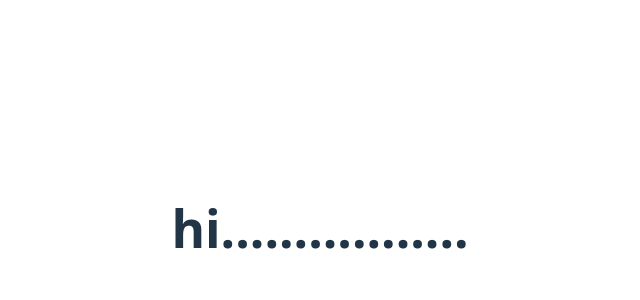
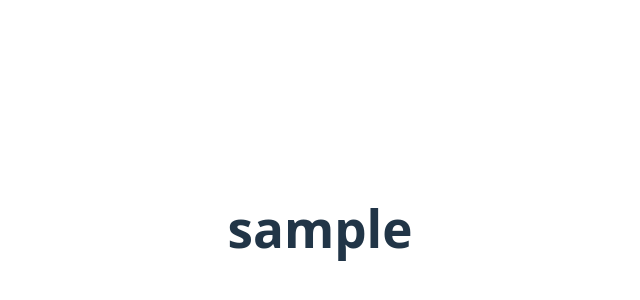
Before and after one commit to Gokul007638/ANZRepo, a React (Vite) app: page / in a window 1280 px wide. Shown: the part 172-472 px from the top of the page, without its empty margins (320-960 px from the left). Built offline with nearby package versions, Linux system fonts and the light colour scheme.

Commit message:
commit-1

```diff
--- a/src/App.tsx
+++ b/src/App.tsx
@@ -6,7 +6,7 @@ function App() {
 
   return (
     <>
-     <h1>hi.................</h1>
+     <h1>sample</h1>
     </>
   )
 }
```
